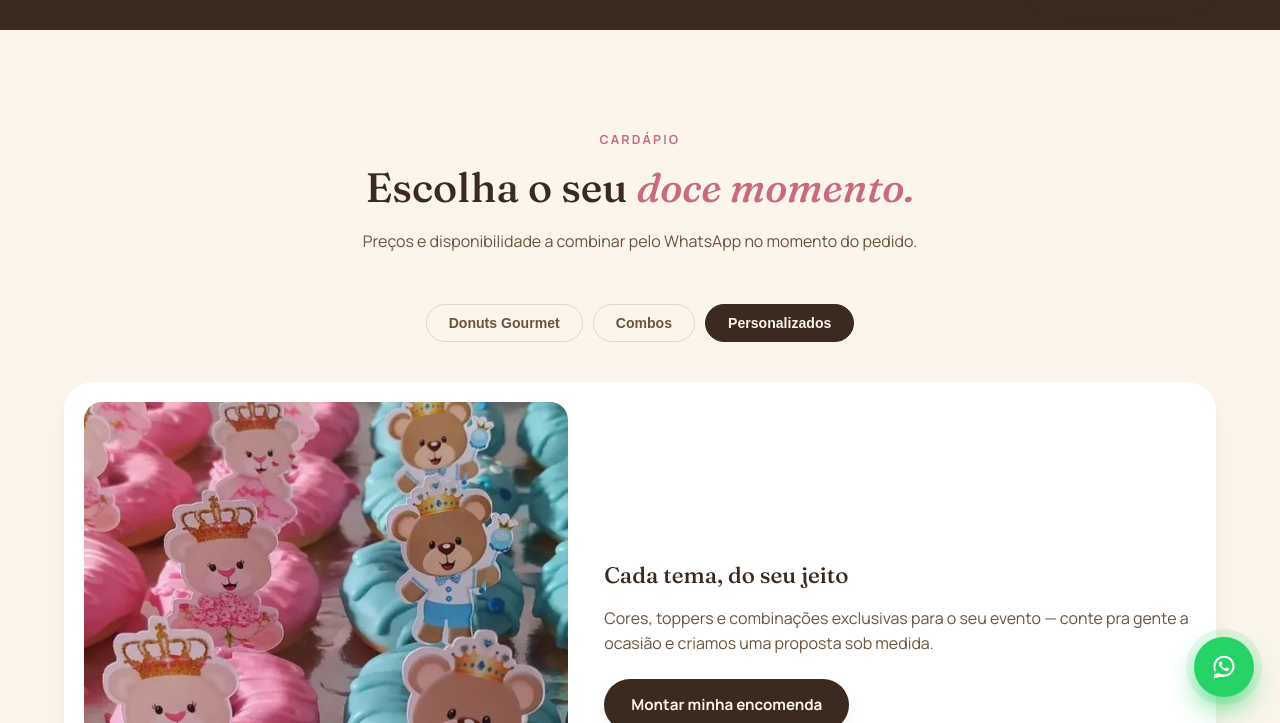
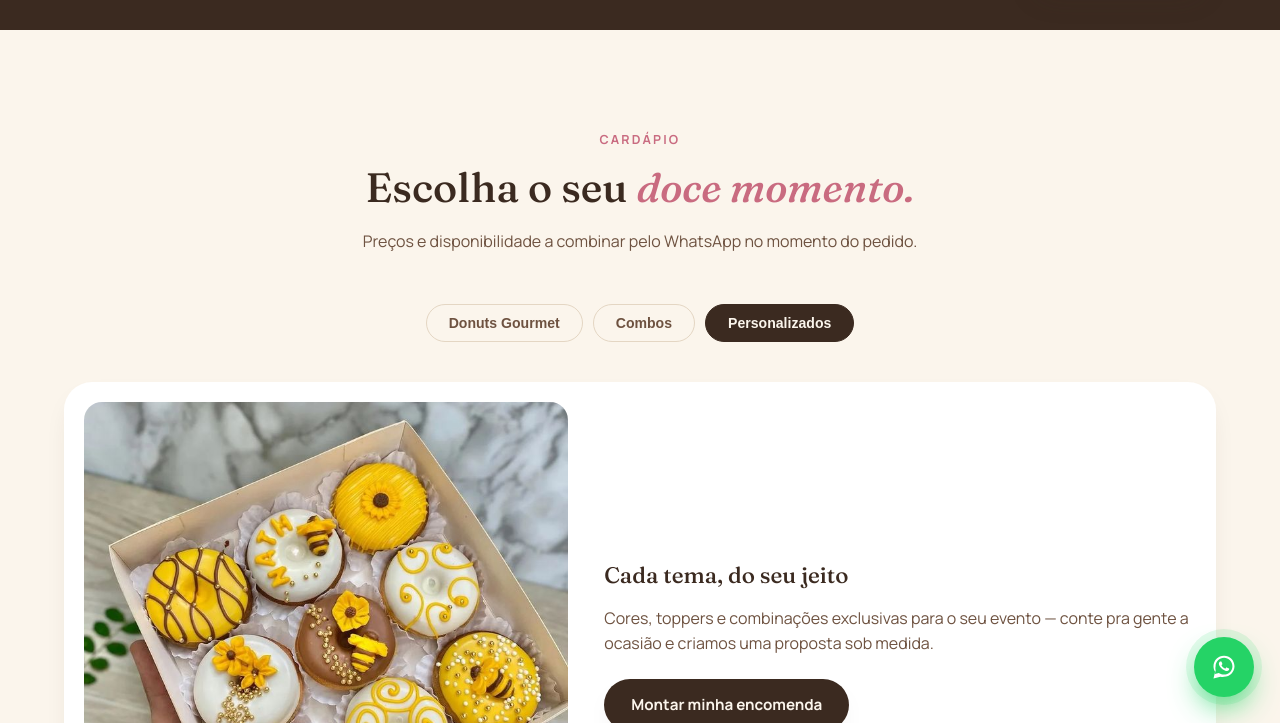
Before and after one commit to nexoofficeteam/SweetDonuts, a plain HTML site: page index.html in a window 1280 px wide. Both pictures are taken after a click on the tab "Personalizados". Shown: the part 2266-2989 px from the top of the page. Drawn offline with Linux system fonts and the light colour scheme.

Commit message:
Update index.html

```diff
--- a/index.html
+++ b/index.html
@@ -328,7 +328,7 @@
 
       <div class="menu-panel" data-panel="personalizados" role="tabpanel" hidden>
         <div class="personalizados-box reveal">
-          <img src="images/eventos-cha-revelacao.jpg" alt="Donuts personalizados em tons pastel com toppers temáticos" loading="lazy">
+          <img src="images/personalisados.png" alt="Donuts personalizados em tons pastel com toppers temáticos" loading="lazy">
           <div>
             <h3>Cada tema, do seu jeito</h3>
             <p>Cores, toppers e combinações exclusivas para o seu evento — conte pra gente a ocasião e criamos uma proposta sob medida.</p>
```
